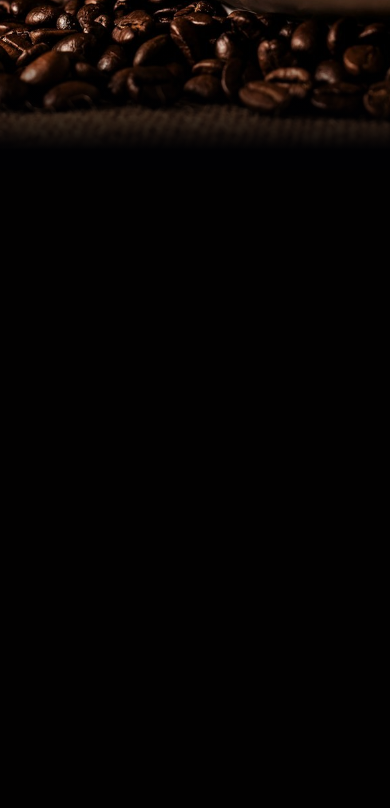
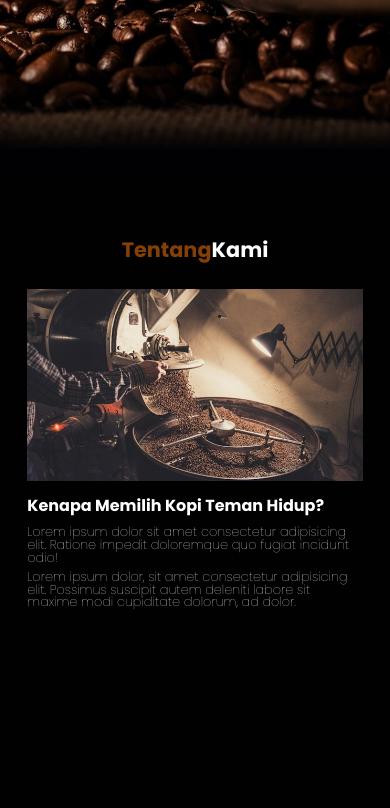
Before and after one commit to akhilesshyantica/web-kedai-kopi-teman-hidup, a PHP site: page / in a window 390 px wide. Shown: the part 674-1482 px from the top of the page. Before the commit the page ends 816 px from the top, so only its background shows below. Run offline with PHP 8.4, Linux system fonts and the light colour scheme.

Commit message:
membuat dan menyelesaikan halaman tentang kami.

```diff
--- a/css/style.css
+++ b/css/style.css
@@ -17,7 +17,7 @@ body{
     font-family: 'Poppins', sans-serif;
     background-color: var(--background);
     color: #fff;
-    /* min-height: 2000px ; */
+    min-height: 2000px ;
 }
 
 /* Navbar */
@@ -143,6 +143,52 @@ body{
     box-shadow: 1px 1px 3px rgba(1,1,3,0.5);
 }
 
+/* About Section */
+.about{
+    padding: 8rem 7% 1.4rem;
+}
+
+.about h2{
+    text-align: center;
+    font-size: 2.6rem;
+    margin-bottom: 3rem;
+}
+
+.about h2 span{
+    color: var(--primary);
+}
+
+.about .row{
+    display: flex;
+}
+
+.about .row .about-img{
+    flex: 1 1 45rem;
+    /* artinya grow 1 shrink 1 ukuran 45rem */
+}
+
+.about .row .about-img img{
+    width: 100%;
+}
+
+.about .row .content{
+    flex: 1 1 35rem;
+    padding: 0 1rem;
+}
+
+.about .row .content h3{
+    font-size: 1.8rem;
+    margin-bottom: 1rem;
+}
+
+.about .row .content p{
+    margin-bottom: 0.8rem ;
+    font-size: 1.3rem;
+    font-weight: 200;
+    line-height: 1.6rem;
+}
+
+
 
 /* Media Queries */
 
@@ -192,6 +238,29 @@ body{
     .navbar .navbar-nav a:hover ::after{
         transform: scaleX(0.2);
     }
+
+    .about .row{
+        flex-wrap: wrap;
+    }
+
+    .about .row .about-img img{
+        height: 24rem;
+        object-fit: cover;
+        object-position: center;
+    }
+
+    .about .row .content {
+        padding: 0;
+    }
+
+    .about .row .content h3{
+        margin-top: 1rem;
+        font-size: 2rem;
+    }
+
+    .about .row .content p{
+        font-size: 1.6rem;
+    }
 }
 
 /* mobile */
--- a/index.html
+++ b/index.html
@@ -48,6 +48,26 @@
 
     <!-- Hero Section End -->
 
+
+    <!-- About Section Start -->
+    <section id="about" class="about">
+        <h2><span>Tentang</span>Kami</h2>
+
+
+    <div class="row">
+        <div class="about-img">
+            <img src="img/tentang-kami.jpg" alt="Tentang Kami">
+        </div>
+        <div class="content">
+            <h3>Kenapa Memilih Kopi Teman Hidup?</h3>
+            <p>Lorem ipsum dolor sit amet consectetur adipisicing elit. Ratione impedit doloremque quo fugiat incidunt odio!</p>
+            <p>Lorem ipsum dolor, sit amet consectetur adipisicing elit. Possimus suscipit autem deleniti labore sit maxime modi cupiditate dolorum, ad dolor.</p>
+        </div>
+    </div>
+    </section>
+    <!-- About Section End -->
+
+
     <!-- Feather Icons -->
     <script>
       feather.replace();
@@ -65,5 +85,6 @@
 <!-- foto diambil dari unsplash.com.
 Photo by <a href="https://unsplash.com/@asthetik?utm_content=creditCopyText&utm_medium=referral&utm_source=unsplash">Mike Kenneally</a> on <a href="https://unsplash.com/photos/white-ceramic-mug-and-saucer-with-coffee-beans-on-brown-textile-tNALoIZhqVM?utm_content=creditCopyText&utm_medium=referral&utm_source=unsplash">Unsplash</a>
 
+Photo by <a href="https://unsplash.com/@yaanapi?utm_content=creditCopyText&utm_medium=referral&utm_source=unsplash">Yanapi Senaud</a> on <a href="https://unsplash.com/photos/person-pouring-coffee-beans-on-a-machine-6HR8vpjYUHo?utm_content=creditCopyText&utm_medium=referral&utm_source=unsplash">Unsplash</a>
 
 -->
```
Also changed, not shown: img/tentang-kami.jpg (added).
